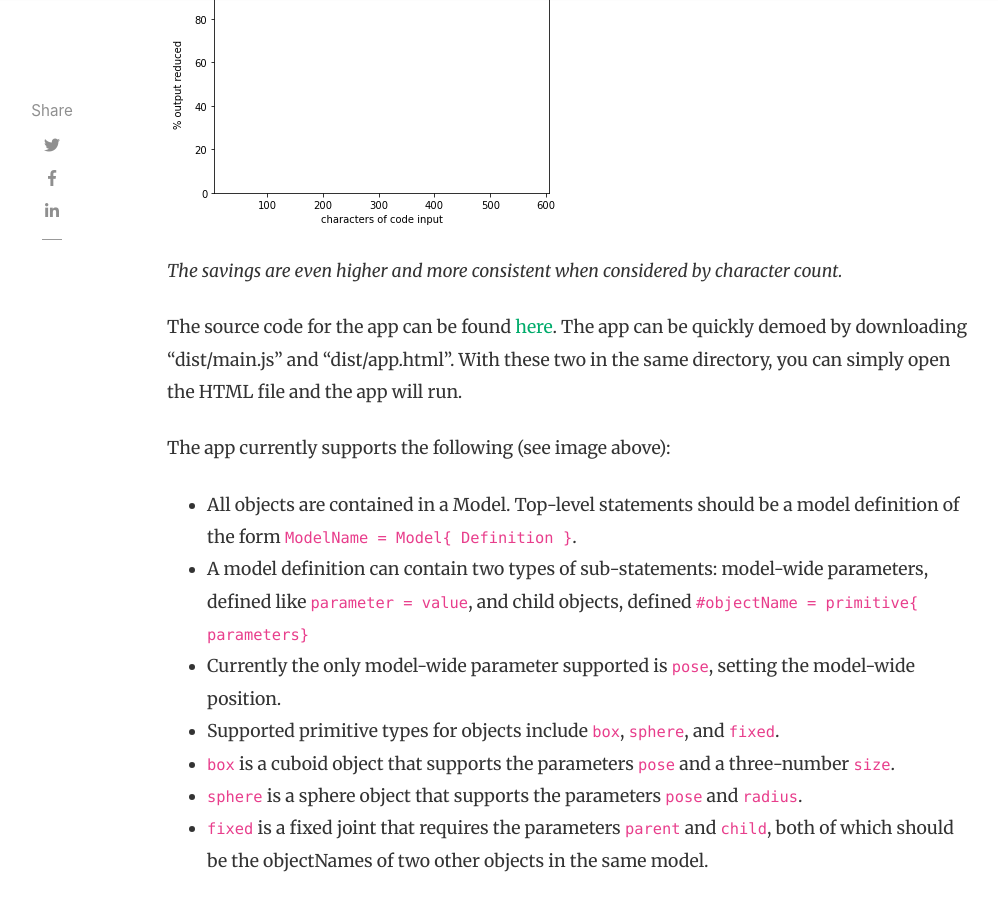
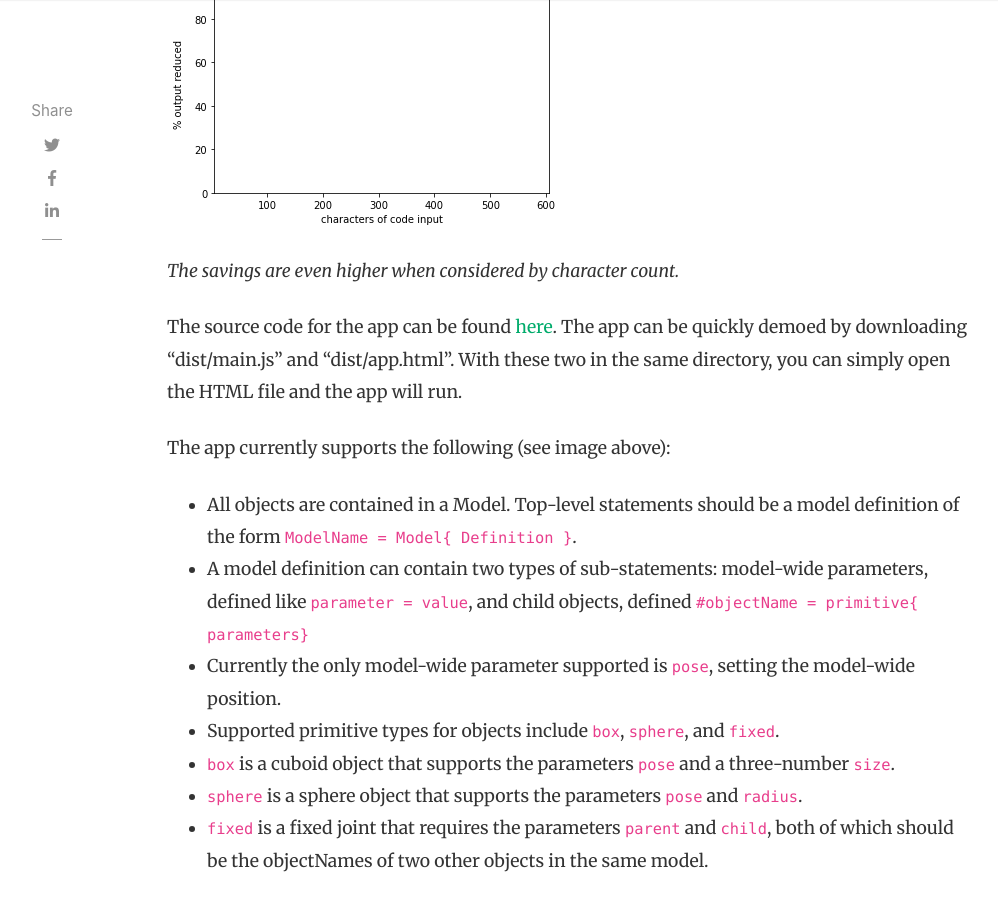
Before and after one commit to oapostrophe/oapostrophe.github.io, a Jekyll site: the page built from _posts/2021-05-20-arms-report.md, in a window 1280 px wide and 900 px high, scrolled down 6675 px. Shown: the whole window, without its empty margins (118-1116 px from the left). Built offline with Jekyll 4.4.1, drawn with Linux system fonts in a browser that asks for light colours; nearby versions of some CDN libraries; comment, search, counter and statistics services are not loaded.

Commit message:
wording change

```diff
--- a/_posts/2021-05-20-arms-report.md
+++ b/_posts/2021-05-20-arms-report.md
@@ -82,7 +82,7 @@
 
 ![ARMS graph 2]({{site.baseurl}}/assets/images/arms1/arms_fig2.png)
 
-*The savings are even higher and more consistent when considered by character count.*
+*The savings are even higher when considered by character count.*
 
 The source code for the app can be found [here](https://github.com/swow2015/arms2).  The app can be quickly demoed by downloading "dist/main.js" and "dist/app.html".  With these two in the same directory, you can simply open the HTML file and the app will run.
 
```
